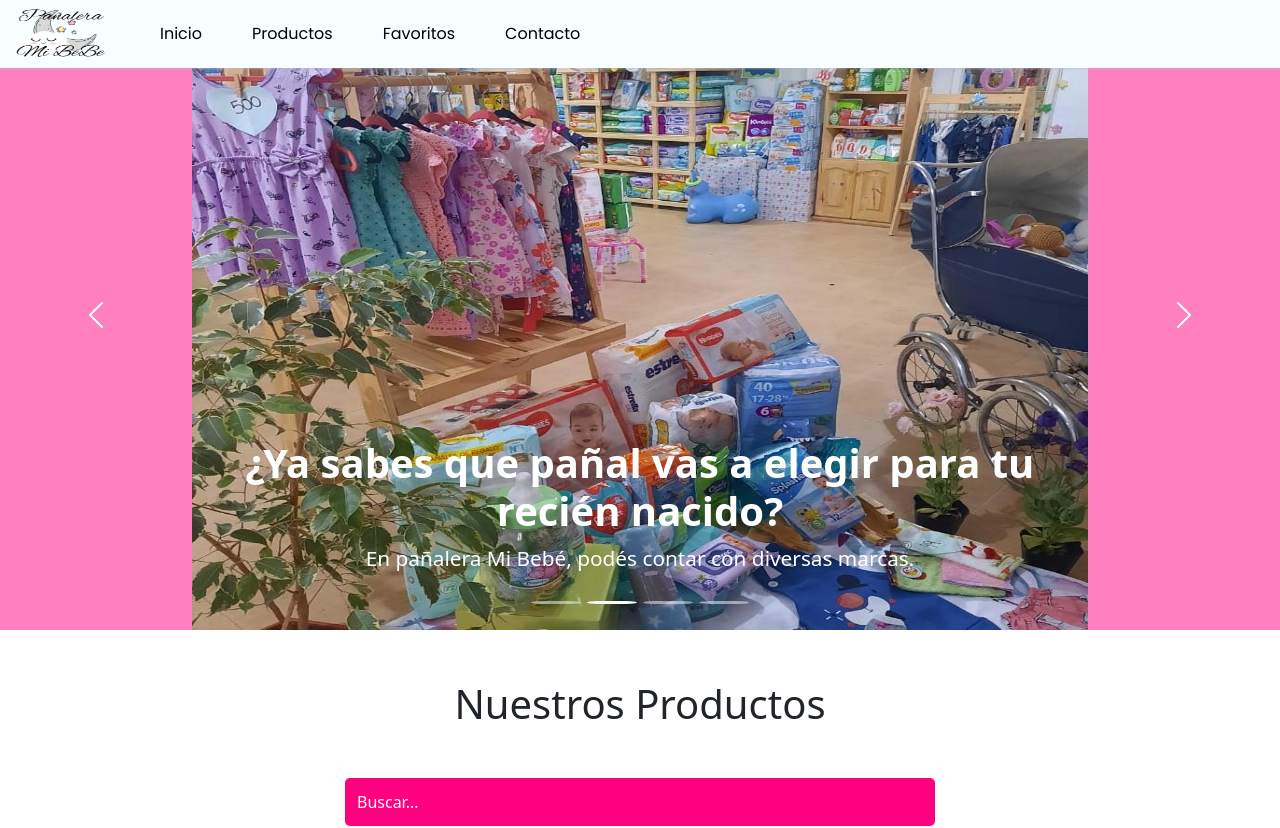
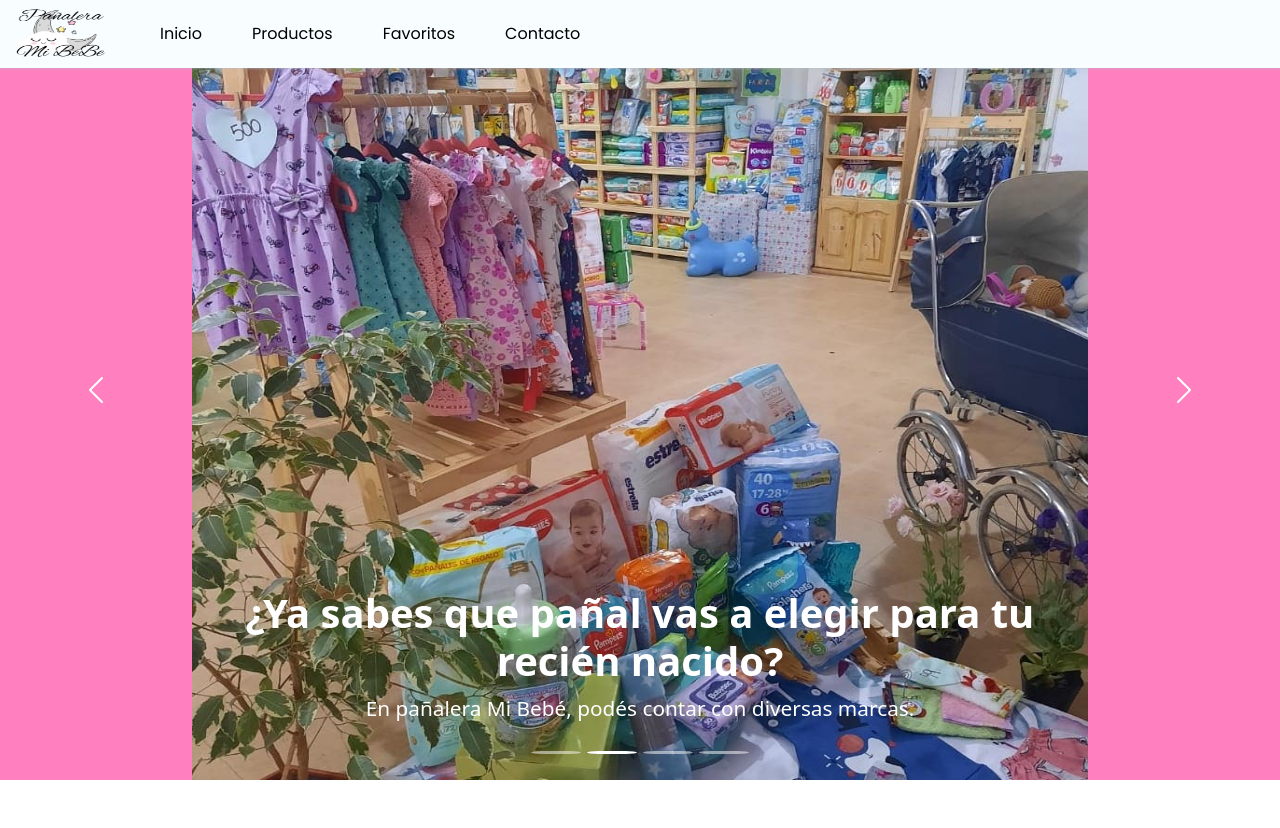
Before and after one commit to lucianoruizm/projectP, a React (Create React App) app: page / in a window 1280 px wide. Shown: the top 828 px of the page. Built offline with nearby package versions, Linux system fonts and the light colour scheme.

Commit message:
heart and gallery details

```diff
--- a/src/components/Heart/Heart.css
+++ b/src/components/Heart/Heart.css
@@ -10,3 +10,9 @@
 .active {
     color: red;
 }
+
+@media (max-width: 380px){
+    .heart__icon {
+        font-size: 25px;
+    }
+}
--- a/src/components/SlideshowGallery/SlideshowGallery.css
+++ b/src/components/SlideshowGallery/SlideshowGallery.css
@@ -35,7 +35,7 @@ p {
     .w-100 {
         margin-top: 0;
         width: 70% !important;
-        height: 630px;
+        height: 780px;
     }
     .carousel-inner {
         margin: auto;
```
